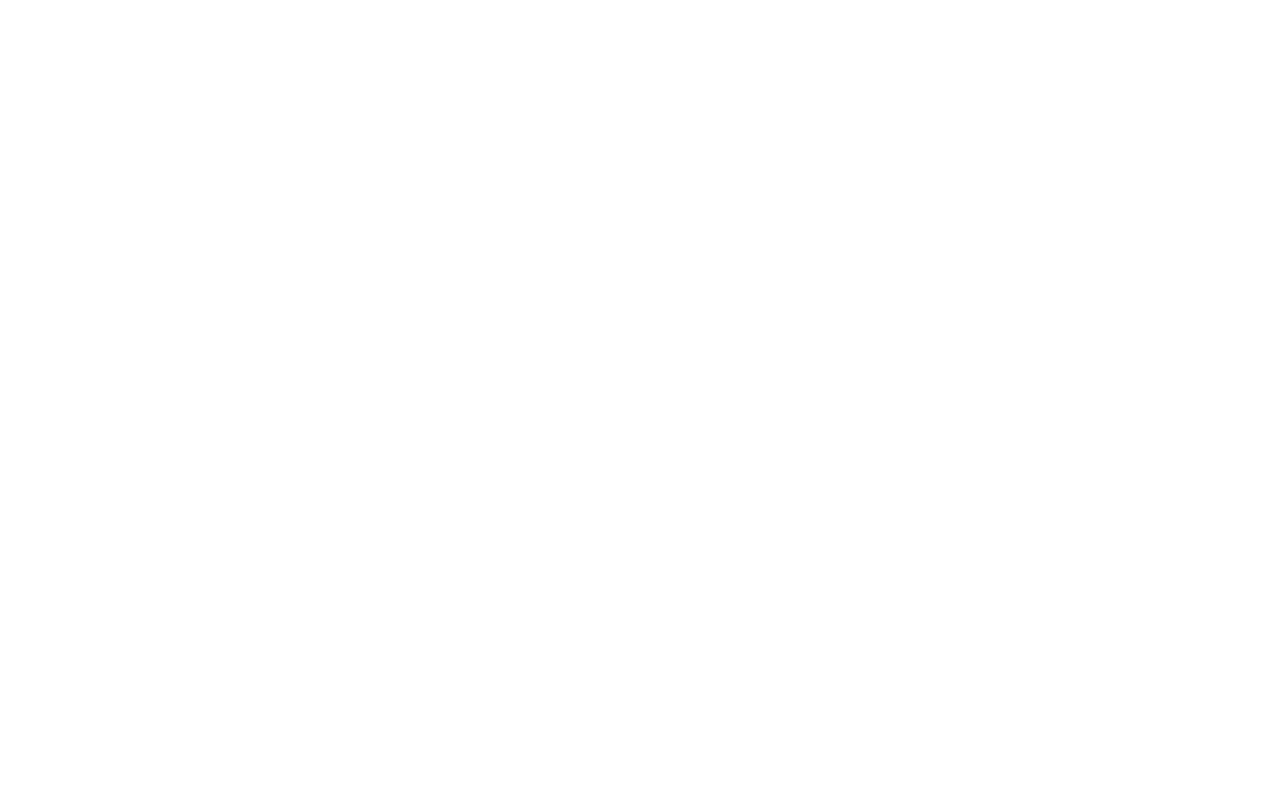
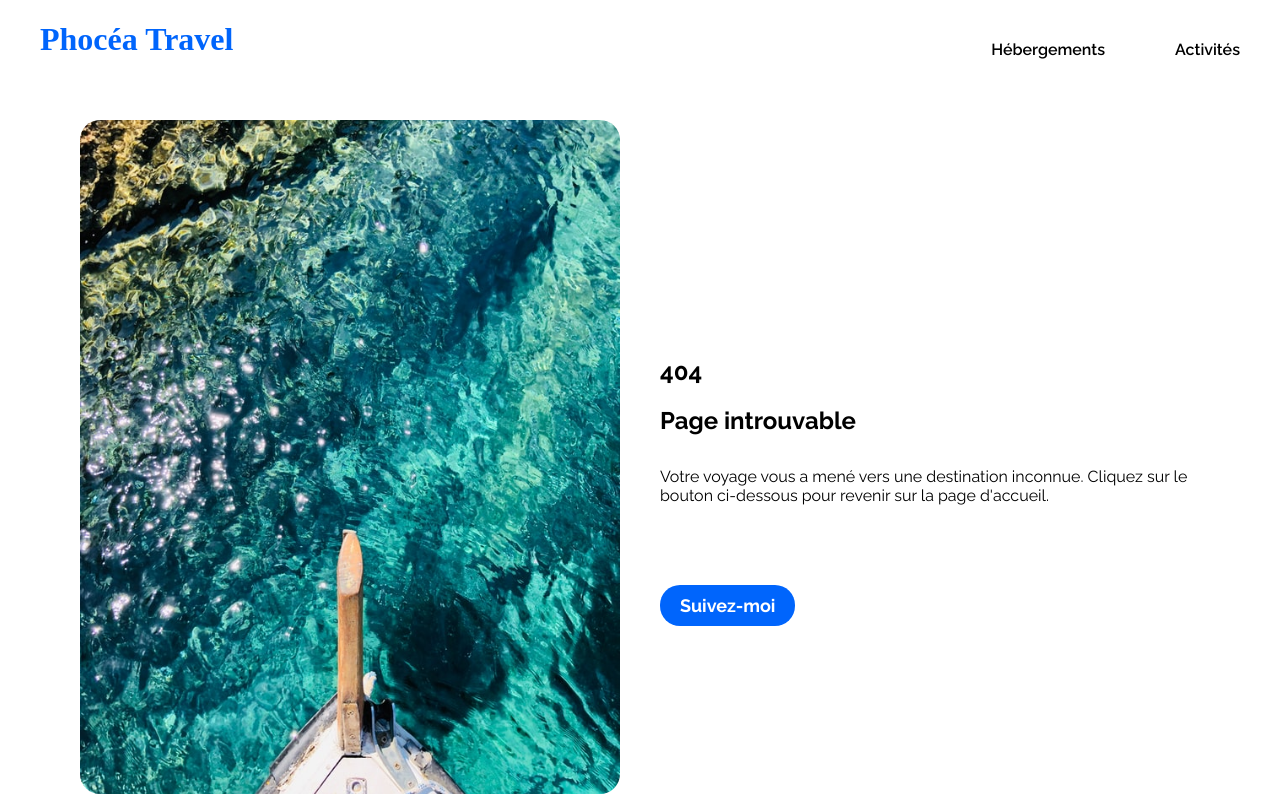
Before and after one commit to Jerome-Baille/phocea-travel, a React (Create React App) app: page /#/Submit-a-hotel in a window 1280 px wide. Before the commit this address had no page. Shown: the top 800 px of the page. Built offline with nearby package versions, Linux system fonts and the light colour scheme; a web font is replaced by a local one.

Commit message:
feat(404): add a error 404 page
Adding a 404 page and redirecting all non matching url  to this component

```diff
--- a/src/App.js
+++ b/src/App.js
@@ -5,6 +5,7 @@
 import Activity from './components/Activities/Detail-page';
 import Hosting from './components/Hosting/Detail-page';
 import Popular from './components/Popular/Detail-page';
+import Error404 from './components/Error';
 
 function App() {
   return (
@@ -15,6 +16,7 @@
         <Route path="activity/:id" element={<Activity />} />
         <Route path="hosting/:id" element={<Hosting />} />
         <Route path="popular/:id" element={<Popular />} />
+        <Route path="*" element={<Error404 />} />
       </Route>
     </Routes>
     </>
--- /dev/null
+++ b/src/components/Error/index.jsx
@@ -0,0 +1,24 @@
+import { Link } from 'react-router-dom'
+import lost from '../../assets/images/lost.jpg'
+
+const Error404 = () => {
+    return (
+        <section id="errorPage">
+            <div className="img-container">
+                <img src={lost} alt="lost illustration" />
+            </div>
+            <div className='error-text-container'>
+                <h1>404</h1>
+                <h2>Page introuvable</h2>
+                <p>Votre voyage vous a mené vers une destination inconnue. Cliquez sur le bouton ci-dessous pour revenir sur la page d'accueil.</p>
+
+                <button className='main-btn'>
+                    <Link to="/">Suivez-moi</Link>
+                </button>
+
+            </div>
+        </section>
+    )
+}
+
+export default Error404;
```
Also changed, not shown: src/assets/images/lost.jpg (added), 1 other file (tests, documents, lock files or other folders).
